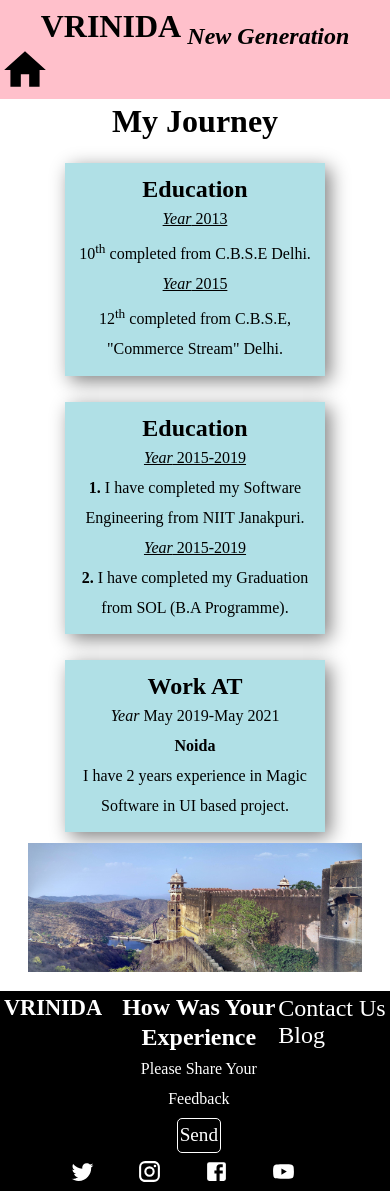
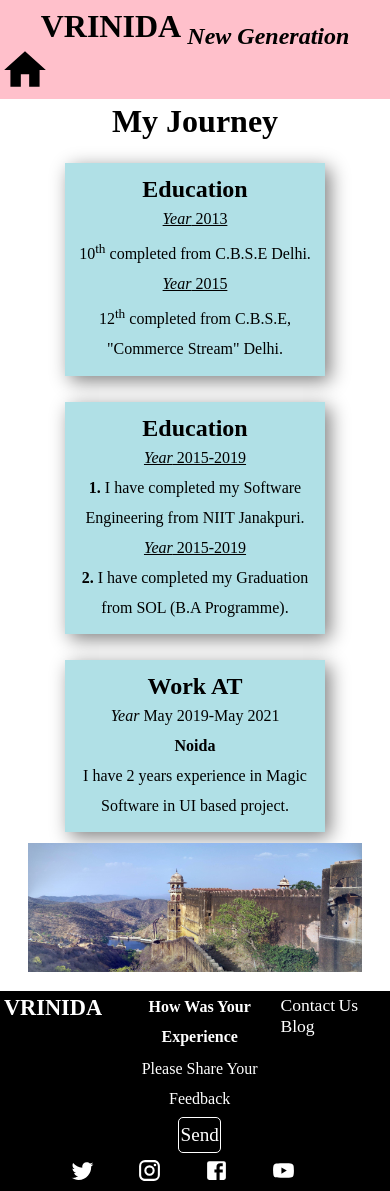
Before and after one commit to GOKUSAMA-DEV/virinda, a React (Create React App) app: page /blog in a window 390 px wide. Built offline with nearby package versions, Linux system fonts and the light colour scheme.

Commit message:
Your commit5484

```diff
--- a/src/index.css
+++ b/src/index.css
@@ -462,7 +462,7 @@ a{
     font-weight: 900;
   }
   .parent_footer .footer_mid h1{
-    font-size: 1.5rem;
+    font-size: 1rem;
   }
   .parent_footer .footer_mid p{
     font-size: 1rem;
@@ -477,8 +477,9 @@ a{
     margin-left: 5%;
   }
   .parent_footer .footer_last a{
-    font-size: 1.5rem;
+    font-size: 1.1rem;
     margin-left: -1.5%;
+    word-spacing: -1px;
   }
   .parent_footer .follow-us {
     margin: 1% 0 1% 0;
```
